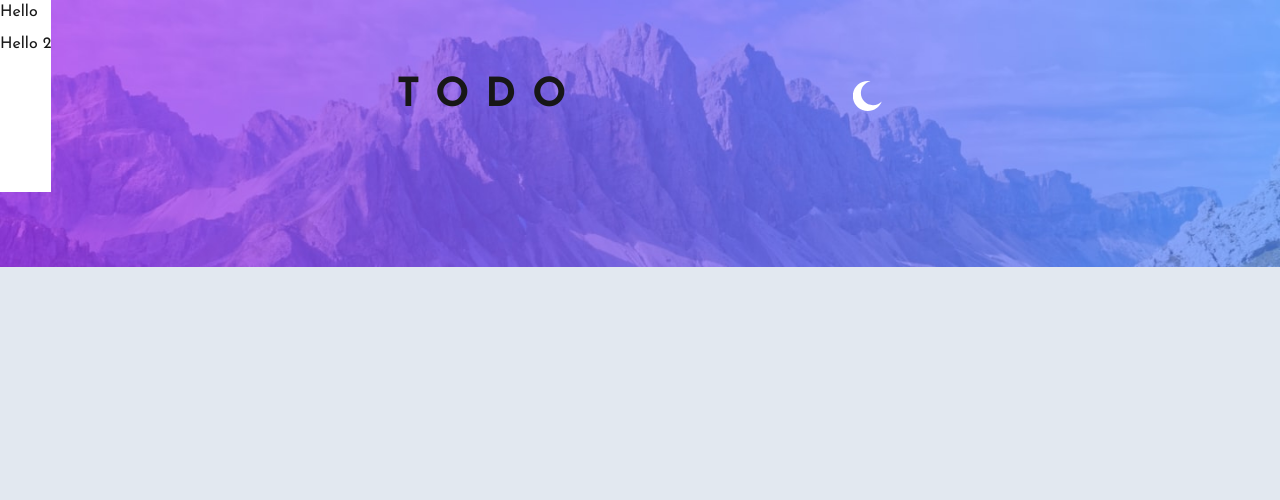
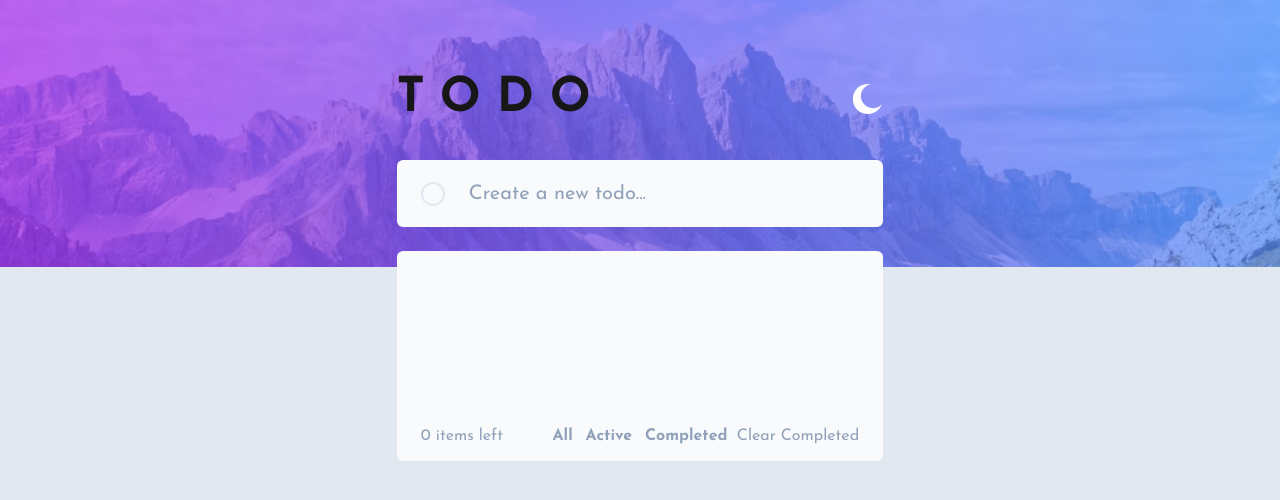
Before and after one commit to cole319/todo-app-frontend-mentor, a Next.js app: page / in a window 1280 px wide. Shown: the top 500 px of the page. Built offline with nearby package versions, Linux system fonts and the light colour scheme.

Commit message:
components basic

```diff
--- a/app/page.tsx
+++ b/app/page.tsx
@@ -1,11 +1,13 @@
+import StatusBar from "@/components/StatusBar";
 import TodoTable from "@/components/TodoTable";
 import ToggleButton from "@/components/ToggleButton";
 
 export default function Home() {
   return (
-    <div className="min-h-screen bg-[url('/bg-desktop-light.jpg')] bg-no-repeat bg-fixed bg-top bg-contain bg-slate-200 relative font-josefin-custom flex">
+    <div className="min-h-screen bg-[url('/bg-desktop-light.jpg')] bg-no-repeat bg-fixed bg-top bg-contain bg-slate-200 relative font-josefin-custom flex flex-col items-center pt-[10rem]">
       <ToggleButton />
       <TodoTable />
+      <StatusBar />
     </div>
   );
 }
--- /dev/null
+++ b/components/StatusBar.tsx
@@ -0,0 +1,29 @@
+import React from "react";
+
+export default function StatusBar() {
+  return (
+    <div className="flex py-[0.8rem] justify-between items-center px-[1.5rem] text-slate-[400] bg-slate-50 w-[38%] rounded-b-md text-slate-400 text-[1rem]">
+      <div className="w-1/3">
+        <p className="hover:text-slate-500 cursor-pointer ease-in-out duration-300">
+          0 items left
+        </p>
+      </div>
+      <div className="bold flex justify-center gap-[0.8rem] font-bold w-1/3">
+        <button className="hover:text-slate-500 cursor-pointer ease-in-out duration-300">
+          All
+        </button>
+        <button className="hover:text-slate-500 cursor-pointer ease-in-out duration-300">
+          Active
+        </button>
+        <button className="hover:text-slate-500 cursor-pointer ease-in-out duration-300">
+          Completed
+        </button>
+      </div>
+      <div className="w-1/3 text-end">
+        <button className="hover:text-slate-500 cursor-pointer ease-in-out duration-300">
+          Clear Completed
+        </button>
+      </div>
+    </div>
+  );
+}
--- a/components/TodoTable.tsx
+++ b/components/TodoTable.tsx
@@ -2,9 +2,19 @@ import React from "react";
 
 export default function TodoTable() {
   return (
-    <div className="gap-[1rem]">
-      <div className="h-[2rem] w-full bg-white">Hello</div>
-      <div className="h-[10rem] w-full bg-white">Hello 2</div>
+    <div className="flex flex-col gap-[1.5rem] text-slate-700 w-[38%] text-xl">
+      <div className=" bg-slate-50 flex justify-center items-center gap-[1rem] rounded-md h-[4.2rem]">
+        <div className="pl-[1.5rem]">
+          <div className="h-[1.5rem] w-[1.5rem] border-[2px] border-slate-200 rounded-full"></div>
+        </div>
+        <input
+          type="text"
+          placeholder="Create a new todo..."
+          className="w-full py-[1rem] px-[0.5rem] border-none active:border-none focus:border-none placeholder:text-slate-400 outline-none focus:outline-none"
+        />
+      </div>
+
+      <div className="min-h-[10rem] w-full bg-slate-50 rounded-t-md"></div>
     </div>
   );
 }
--- a/components/ToggleButton.tsx
+++ b/components/ToggleButton.tsx
@@ -3,8 +3,8 @@ import Image from "next/image";
 
 export default function ToggleButton() {
   return (
-    <div className="absolute flex justify-between items-center w-[38%] left-1/2 -translate-1/2 top-[6rem]">
-      <div className="font-extrabold text-[2.5rem] tracking-[1rem]">TODO</div>
+    <div className="absolute flex justify-between items-center w-[38%] left-1/2 -translate-1/2 top-[6.2rem]">
+      <div className="font-extrabold text-[3rem] tracking-[1rem]">TODO</div>
       <button className="flex flex-col justify-center items-start">
         <Image src="/icon-moon.svg" height={30} width={30} alt="moon icon" />
       </button>
```
